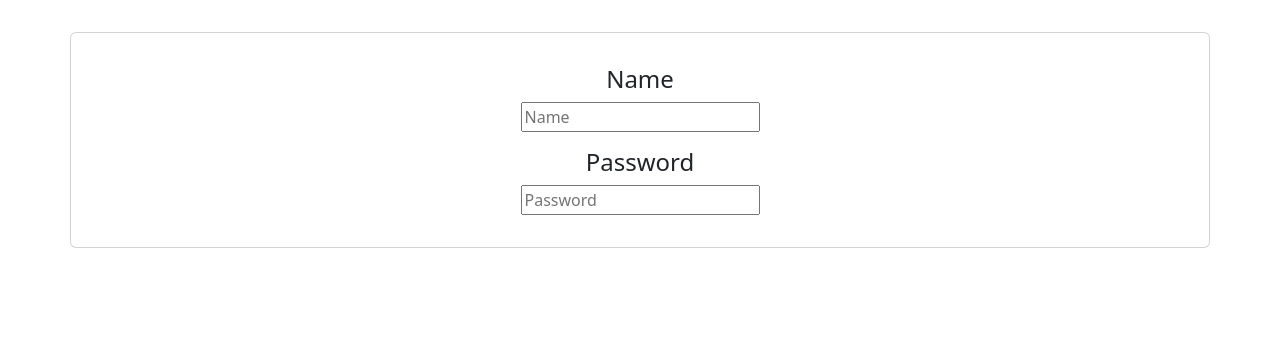
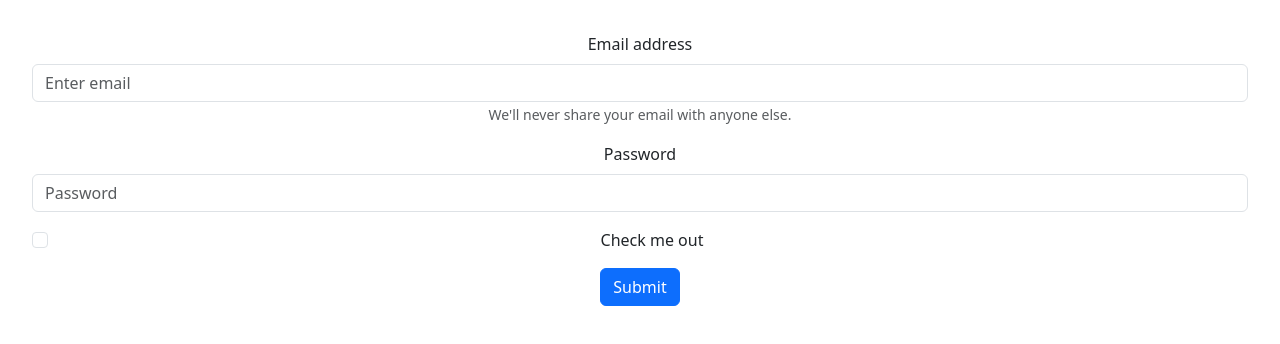
Before and after one commit to mayanjer/inventory_react, a React (Vite) app: page / in a window 1280 px wide. Shown: the top 344 px of the page. Built offline with nearby package versions, Linux system fonts and the light colour scheme.

Commit message:
added a stable form from react bootstrap

```diff
--- a/src/components/Button.jsx
+++ /dev/null
@@ -1,3 +0,0 @@
-function Button() {
-
-}
--- a/src/components/Form.jsx
+++ b/src/components/Form.jsx
@@ -1,29 +1,30 @@
-import { Col, Row } from "react-bootstrap";
 
+import Button from 'react-bootstrap/Button';
+import Form from "react-bootstrap/Form";
 
-function Form() {
-    function inputHandler(event) {
-        console.log(event.target.value)
-    }
+function SignUpForm() {
   return (
-    <form action="">
-      <div className="card container">
-        <Row>
-          <Col>
-            <h4>Name</h4>
-            <div>
-                          <input type="text" placeholder="Name" onChange={ inputHandler} />
-            </div>
-            <h4 className="mt-3">Password</h4>
+    <Form>
+      <Form.Group className="mb-3" controlId="formBasicEmail">
+        <Form.Label>Email address</Form.Label>
+        <Form.Control type="email" placeholder="Enter email" />
+        <Form.Text className="text-muted">
+          We'll never share your email with anyone else.
+        </Form.Text>
+      </Form.Group>
 
-            <div>
-                          <input type="text" placeholder="Password" onChange={ inputHandler} />
-            </div>
-          </Col>
-        </Row>
-      </div>
-    </form>
+      <Form.Group className="mb-3" controlId="formBasicPassword">
+        <Form.Label>Password</Form.Label>
+        <Form.Control type="password" placeholder="Password" />
+      </Form.Group>
+      <Form.Group className="mb-3" controlId="formBasicCheckbox">
+        <Form.Check type="checkbox" label="Check me out" />
+      </Form.Group>
+      <Button variant="primary" type="submit">
+        Submit
+      </Button>
+    </Form>
   );
 }
 
-export default Form;
+export default SignUpForm;
```
